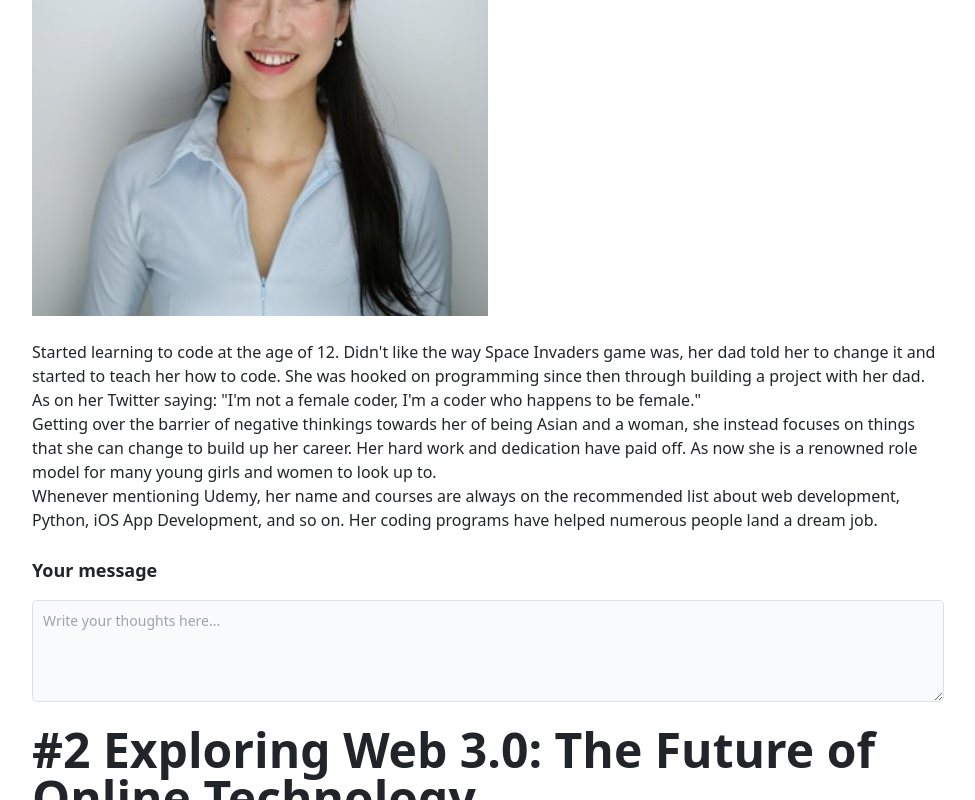
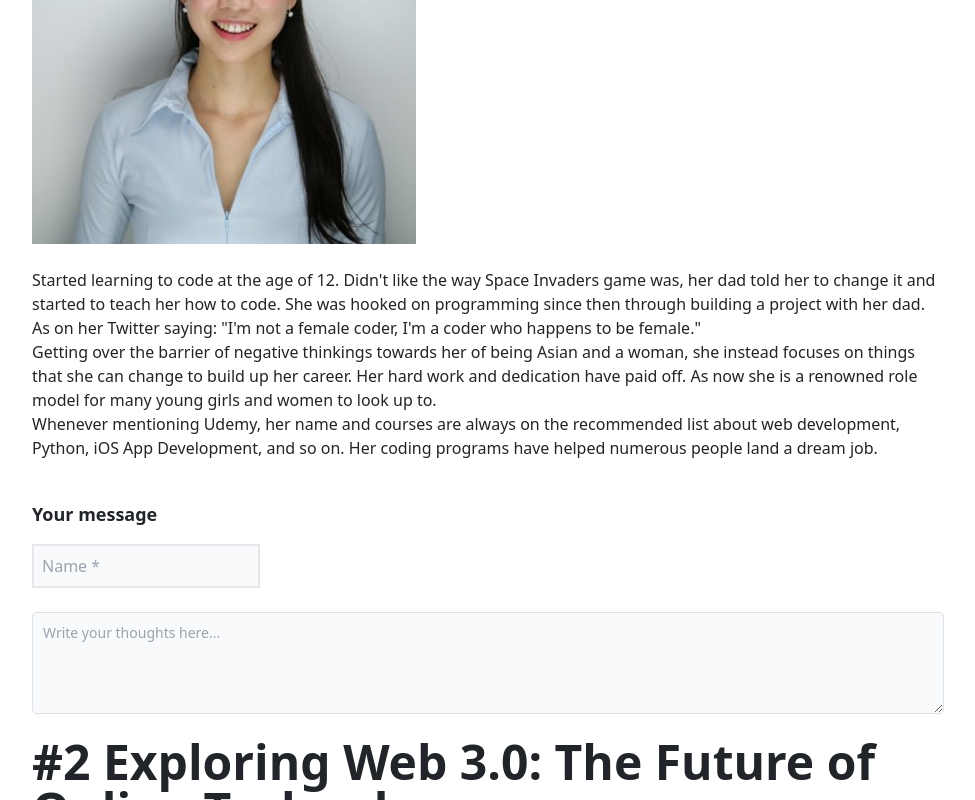
Before and after one commit to vanguyen333/mysiteO, a React (Vite) app: page /blog in a window 1280 px wide. Shown: the part 371-1171 px from the top of the page, without its empty margins (152-1127 px from the left). Built offline with nearby package versions, Linux system fonts and the light colour scheme.

Commit message:
edit comment design

```diff
--- a/src/pages/Blog.jsx
+++ b/src/pages/Blog.jsx
@@ -8,7 +8,7 @@ const About = () => {
         <h1 className="text-5xl font-bold pt-4">
           #1 Angela Yu: Empowering Women in Coding and Technology
         </h1>
-        <img className="border-none pt-4 w-50" src="imgs/AngelaYu.jpg" alt="" />
+        <img className="border-none pt-4 w-96" src="imgs/AngelaYu.jpg" alt="" />
         <div className="text-left pt-4">
           <p>
             Started learning to code at the age of 12. Didn't like the way Space
@@ -31,8 +31,14 @@ const About = () => {
             dream job.
           </p>
 
-          <h1 className="font-bold text-lg pt-6 pb-3"> Your message</h1>
-
+          <h1 className="font-bold text-lg pt-10  pb-3"> Your message</h1>
+          <input
+            required
+            type="text"
+            className="border-solid border-gray-200 bg-gray-50 border-2 p-2 md:text-md sm:w-1/4 mb-4"
+            placeholder="Name *"
+            name="user_name"
+          />
           <textarea
             id="message"
             rows="4"
@@ -40,6 +46,7 @@ const About = () => {
             placeholder="Write your thoughts here..."
           ></textarea>
         </div>
+
         <h1 className="text-5xl font-bold pt-4">
           #2 Exploring Web 3.0: The Future of Online Technology
         </h1>
```
